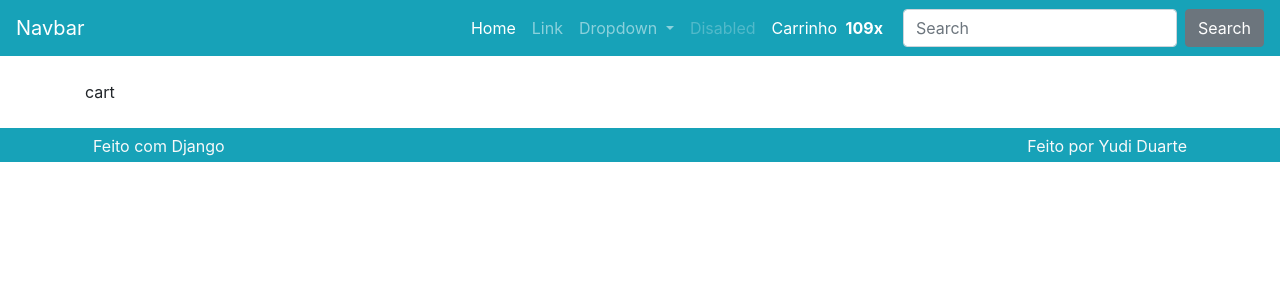
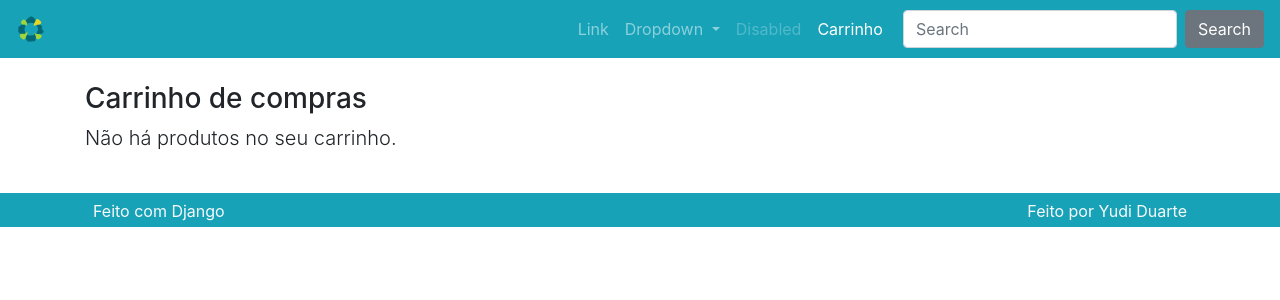
Before and after one commit to yudur/E-commerce, a Django app: page /cart/ in a window 1280 px wide. Shown: the top 300 px of the page. Run offline with Django 3.2, Linux system fonts and the light colour scheme; parts of the project's set-up code (start-up, migrations or seed data) failed here and were passed over; some libraries are stand-ins or nearby versions.

Commit message:
rendering the cart

```diff
--- a/pedido/urls.py
+++ b/pedido/urls.py
@@ -6,6 +6,6 @@ app_name = 'pedido'  # pedido:pay
 
 urlpatterns = [
     path('', views.Pay.as_view(), name='pay'),
-    path('closeorder/', views.CloseOrder.as_view(), name='closeorder'),
+    path('saveorder/', views.SaveOrder.as_view(), name='save_order'),
     path('details/', views.Details.as_view(), name='details'),
 ]
--- a/pedido/views.py
+++ b/pedido/views.py
@@ -8,7 +8,7 @@ class Pay(View):
         return HttpResponse('Pay')
 
 
-class CloseOrder(View):
+class SaveOrder(View):
     def get(self, *args, **kwargs):
         return HttpResponse('CloseOrder')
 
--- a/produto/templates/produto/cart.html
+++ b/produto/templates/produto/cart.html
@@ -1,7 +1,95 @@
 {% extends 'base.html' %}
+{% load product_filters %}
+{% load static %}
 
 {% block 'titulo' %}Carrinho{% endblock %}
 
 {% block 'conteudo' %}
-cart
+
+{% if carrinho %}
+
+<div class="row mt-3">
+    <div class="col">
+        <h3>Carrinho de compras</h3>
+        <p class="lead">Os produtos, quantidades e preços que você escolheu.</p>
+
+        <div class="table-responsive">
+            <table class="table">
+                <tr>
+                    <th class="d-none d-lg-block">Imagem</th>
+                    <th>Produto</th>
+                    <th>V.</th>
+                    <th>QTD.</th>
+                    <th>Total</th>
+                </tr>
+
+                {% for linha in carrinho.values %}
+                    <tr>
+                        <td class="d-none d-lg-block">
+                            <img class="cart-img" src="{% get_media_prefix %}{{ linha.imagem }} ">
+                        </td>
+                        <td>
+                            <a href="{% url 'produto:details' linha.slug %}">
+                                {{ linha.produto_nome }}
+                            </a>
+
+                            <a class="ml-3" href="{% url 'produto:removefromcart' %}?vid={{ linha.variacao_id_ }}">
+                                <i class="fas fa-times-circle text-danger" aria-hidden="true"></i>
+                            </a>
+                        </td>
+                        <td>{{ linha.variacao_nome }}</td>
+                        <td>{{ linha.quantidade }} x
+                            {% if linha.preco_unitario_promocional %}
+                            {{ linha.preco_unitario_promocional|formata_preco }}
+                            {% else %}
+                            {{ linha.preco_unitario|formata_preco }}
+                            {% endif %}
+                        </td>
+
+                        {% if linha.preco_quantitativel_promocional %}
+                            <td>R$ {{ linha.preco_quantitativel_promocional|formata_preco }}</td>
+                        {% else %}
+                            <td>{{ linha.preco_quantitativel|formata_preco }}</td>
+                        {% endif %}
+
+                    </tr>
+                {% endfor %}
+
+
+            </table>
+        </div>
+    </div>
+</div>
+
+
+
+<div class="row mt-3">
+    <div class="col-lg">
+        <p class='lead'>Total no carrinho</p>
+
+        <div class='table-responsive'>
+            <table class="table">
+                <tr>
+                    <td class="font-weight-bold">Total</td>
+                    <td>{{ request.session.carrinho|cart_total|formata_preco }}</td>
+                </tr>
+            </table>
+        </div>
+    </div>
+    <div class="col-lg mt-auto">
+        <a class="btn btn-lg btn-block btn-primary" href="#">
+            Finalizar a compra
+        </a>
+    </div>
+</div>
+
+{% else %}
+<div class="row mt-3">
+    <div class="col">
+        <h3>Carrinho de compras</h3>
+        <p class="lead">Não há produtos no seu carrinho.</p>
+    </div>
+</div>
+{% endif %}
+
 {% endblock %}
--- /dev/null
+++ b/produto/templates/produto/finish.html
@@ -0,0 +1 @@
+finish
--- a/produto/views.py
+++ b/produto/views.py
@@ -108,12 +108,38 @@ class AddToCart(View):
 
 class RemoveFromCart(View):
     def get(self, *args, **kwargs):
-        return HttpResponse('RemoveFromCart')
+        http_referer = self.request.META.get(
+            'HTTP_REFERER',
+            reverse('produto:list')
+        )
+        variacao_id = self.request.GET.get('vid')
+
+        if not variacao_id:
+            return redirect(http_referer)
+
+        if not self.request.session.get('carrinho'):
+            return redirect(http_referer)
+
+        if variacao_id not in self.request.session['carrinho']:
+            return redirect(http_referer)
+
+        cart = self.request.session['carrinho'][variacao_id]
+
+        messages.success(self.request,
+        f'Produto {cart["produto_nome"]} {cart["variacao_nome"]}'
+        f' foi removido do seu carrinho.')
+
+        del self.request.session['carrinho'][variacao_id]
+        self.request.session.save()
+        return redirect(http_referer)
 
 
 class Cart(View):
     def get(self, *args, **kwargs):
-        return render(self.request, 'produto/cart.html')
+        contexto = {
+            'carrinho': self.request.session.get('carrinho', {})
+        }
+        return render(self.request, 'produto/cart.html', contexto)
 
 
 class Finish(View):
--- a/templates/parciais/_nav.html
+++ b/templates/parciais/_nav.html
@@ -1,5 +1,9 @@
+{% load product_filters %}
+
 <nav class="navbar navbar-dark bg-primary navbar-expand-lg">
-    <a class="navbar-brand" href="{% url 'produto:list' %}">Navbar</a>
+    <a class="navbar-brand" href="{% url 'produto:list' %}">
+        <img src="\media\produto_imagem\2022\07\logo\logo.png"  width="30" height="30" alt="" loading="lazy">
+    </a>
     <button class="navbar-toggler" type="button" data-toggle="collapse" data-target="#navbarSupportedContent"
         aria-controls="navbarSupportedContent" aria-expanded="false" aria-label="Toggle navigation">
         <span class="navbar-toggler-icon"></span>
@@ -7,9 +11,6 @@
 
     <div class="collapse navbar-collapse" id="navbarSupportedContent">
         <ul class="navbar-nav ml-auto">
-            <li class="nav-item active">
-                <a class="nav-link" href="#">Home <span class="sr-only">(current)</span></a>
-            </li>
             <li class="nav-item">
                 <a class="nav-link" href="#">Link</a>
             </li>
@@ -29,13 +30,15 @@
                 <a class="nav-link disabled" href="#">Disabled</a>
             </li>
             <li class="nav-item">
-                <a class="nav-link nav-cart-link active" href="#">
+                <a class="nav-link nav-cart-link active" href="{% url 'produto:cart' %}">
                     <span class="nav-cart-text mr-1">
                         Carrinho
                     </span>
+                    {% if request.session.carrinho %}
                     <span class="nav-cart-count mr-1">
-                        <strong>109x</strong>
+                        <strong>{{ request.session.carrinho|cart_total_qtd }}x</strong>
                     </span>
+                    {% endif %}
                     <span class="nav-cart-icon mr-2">
                         <i class="fas fa-shopping-cart"></i>
                     </span>
```
Also changed, not shown: produto/templatetags/product_filters.py (+10 -0 lines), utils/utils.py (+15 -0 lines), db.sqlite3, media/produto_imagem/2022/07/logo/logo.png (added), pedido/templates/pedido/details.html (added), pedido/templates/pedido/pay.html (added), pedido/templates/pedido/saveorder.html (added), perfil/forms.py (added), perfil/templates/perfil/create.html (added).
